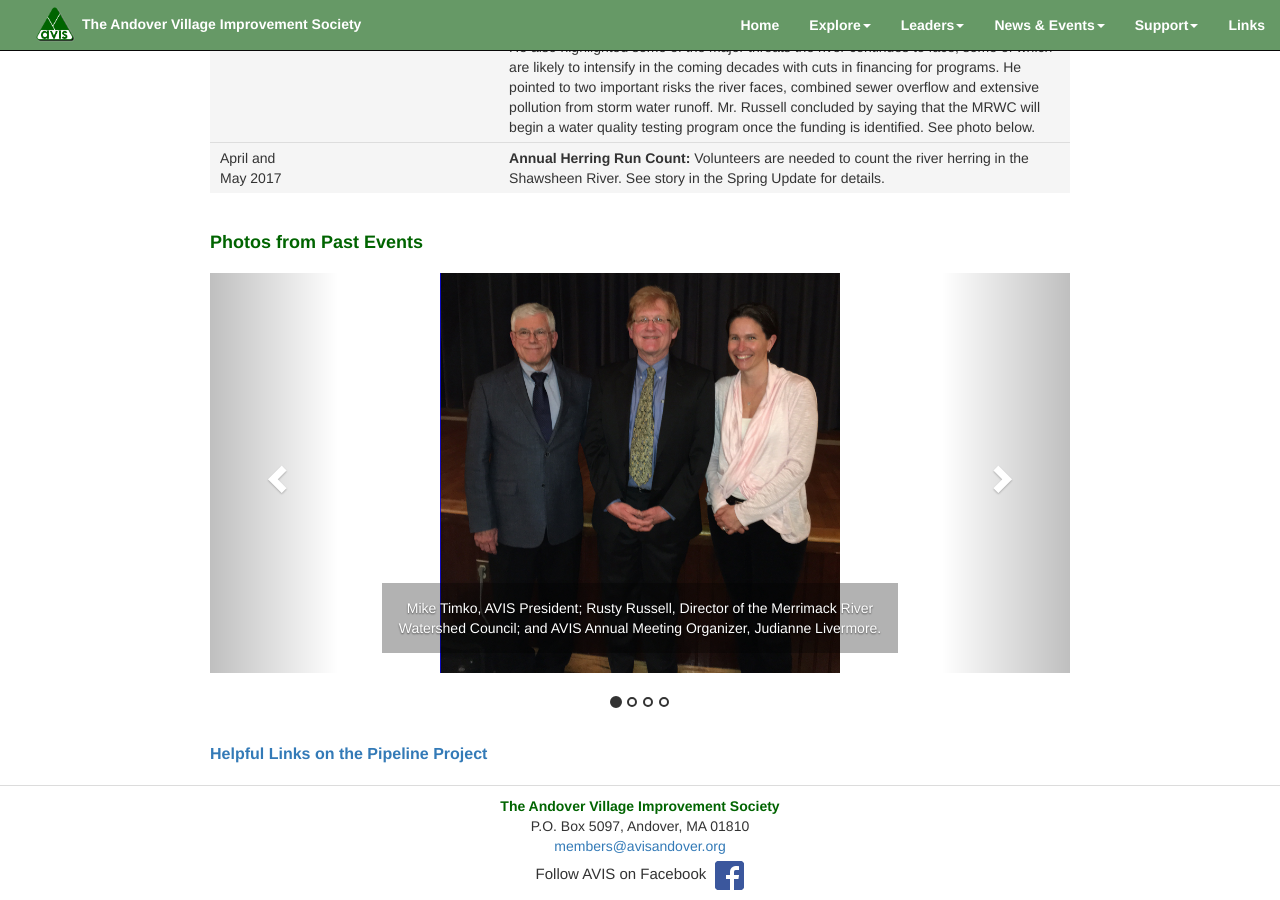
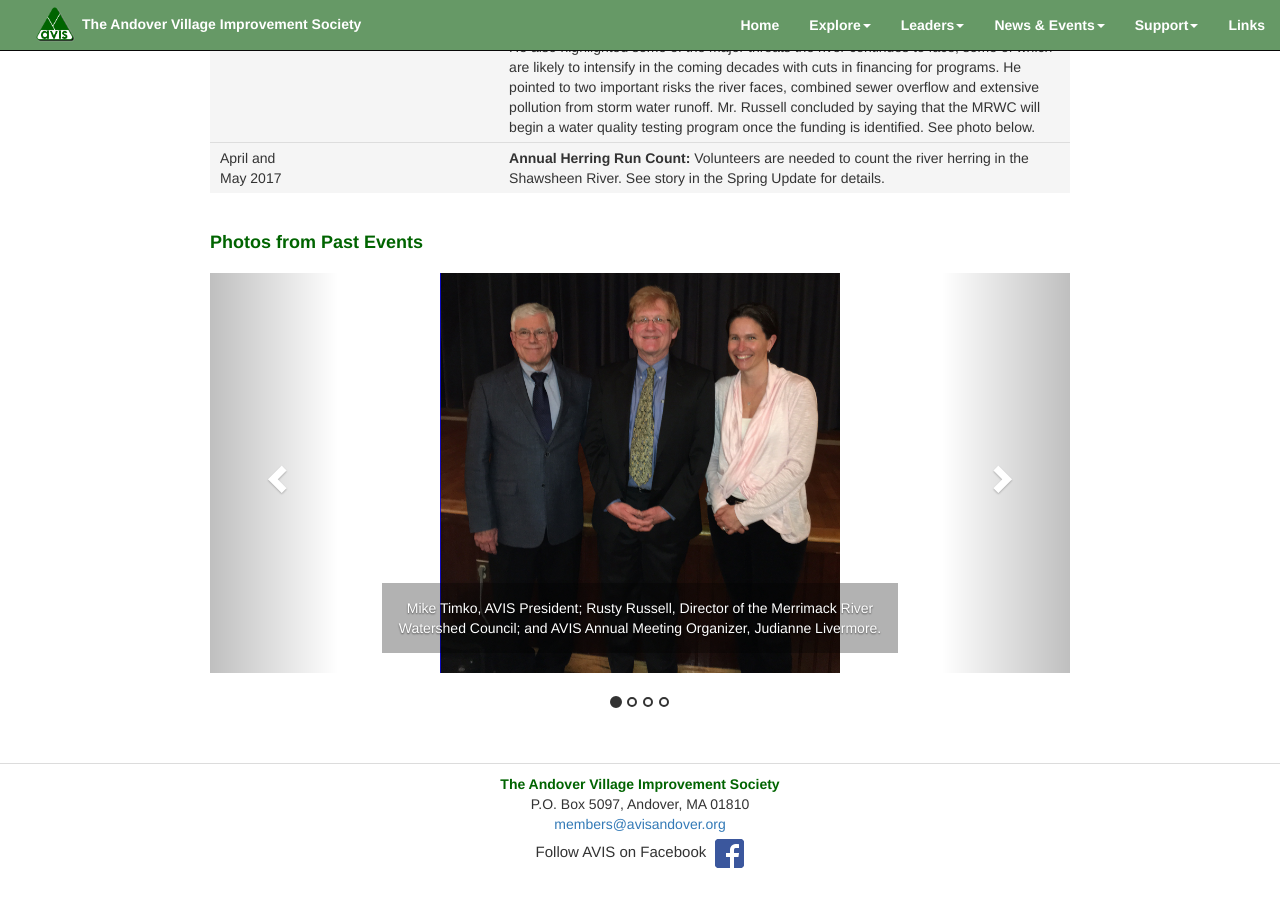
Before and after one commit to avisandover/avis-website, a Jekyll site: the page built from events.html, in a window 1280 px wide and 900 px high, scrolled down 2073 px. Built offline with Jekyll 4.4.1, drawn with Linux system fonts in a browser that asks for light colours; after the commit the page ends 2951 px from its top, so only the background shows below that.

Commit message:
Removed Pipeline Links

```diff
--- a/events.html
+++ b/events.html
@@ -233,5 +233,4 @@ Two hikes will be led on AVIS land, by AVIS Land Manager, David Dargie on the Va
       <span class="sr-only">Next</span>
     </a>
   </div>
-  <div class="pipeline"><a href="/Pipeline-Links.html">Helpful Links on the Pipeline Project</a></div>
 </div>
```
